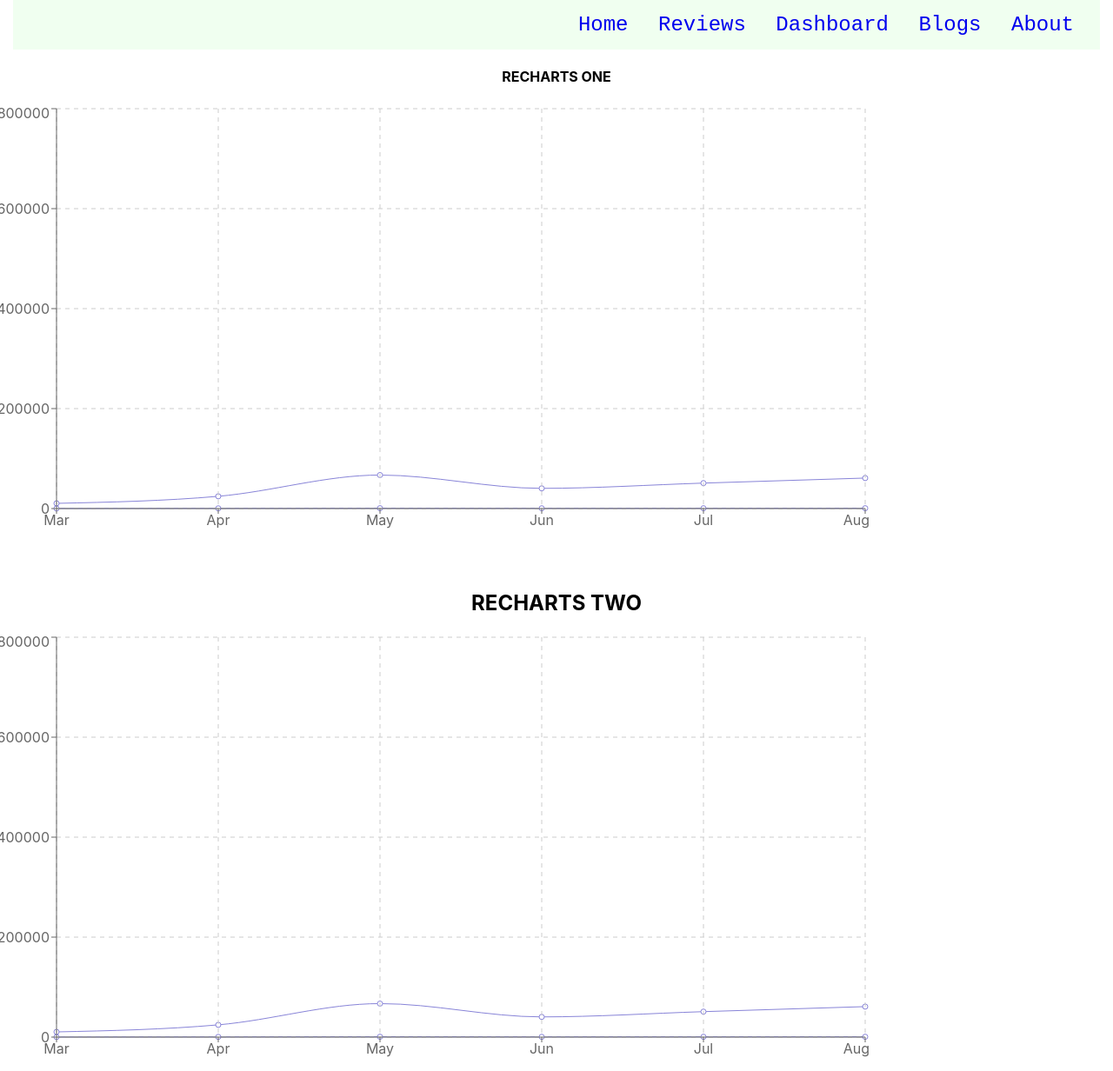
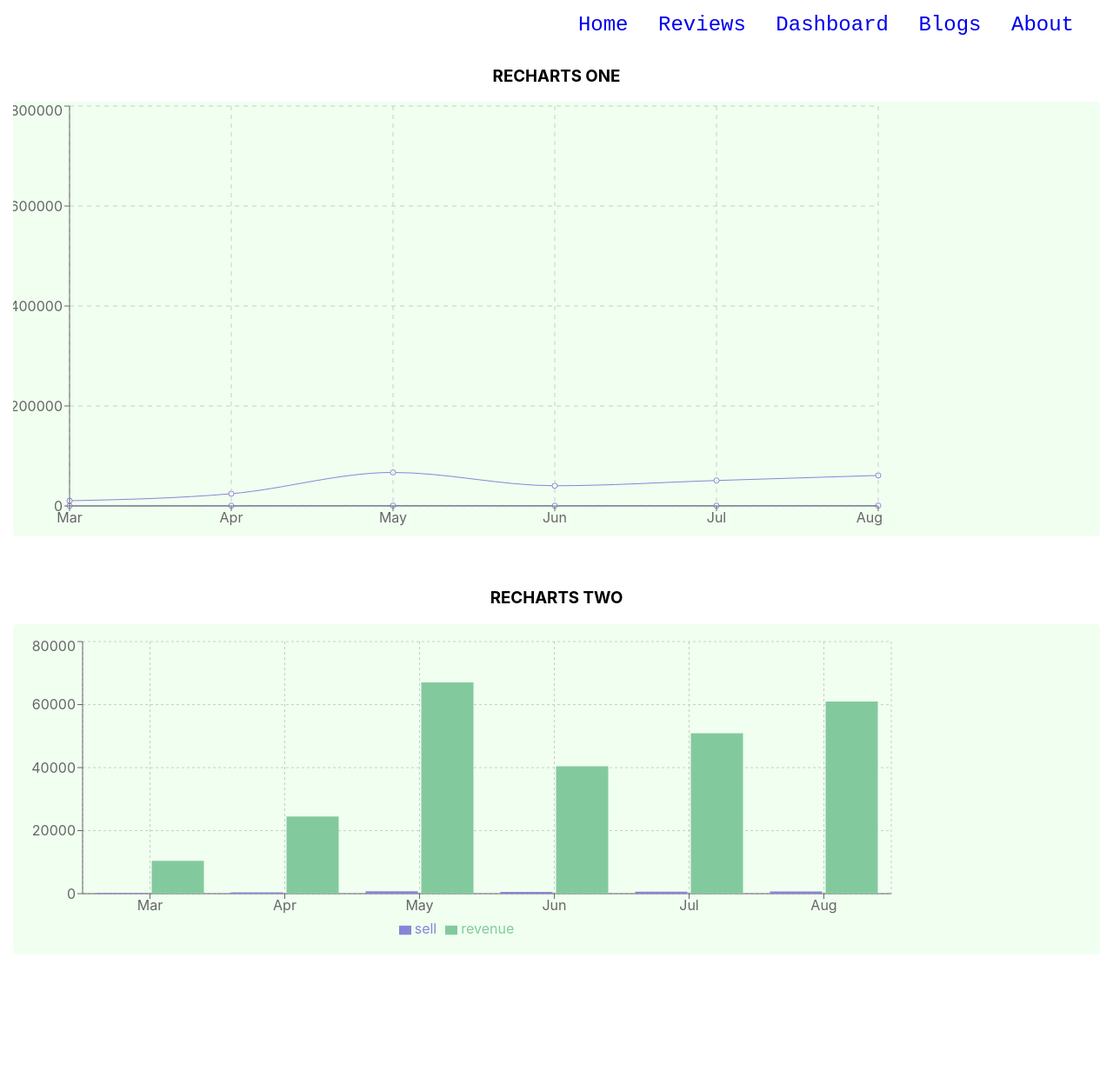
Before and after one commit to Enahaque/My-Rest-Assignment_9, a React (Create React App) app: page /dashboard in a window 1280 px wide. Shown: the whole page at 87% size. After the commit the page ends 1113 px from the top, so only its background shows below. Built offline with nearby package versions, Linux system fonts and the light colour scheme.

Commit message:
upadated

```diff
--- a/src/App.js
+++ b/src/App.js
@@ -12,7 +12,6 @@ function App() {
   return (
     <div className="App">
       <Header></Header>
-      {/* <h1>You can do, I believe on you</h1> */}
       <Routes>
         <Route path="/" element={<Home></Home>}></Route>
         <Route path="reviews" element={<Reviews></Reviews>}></Route>
--- a/src/components/About/About.css
+++ b/src/components/About/About.css
@@ -0,0 +1,10 @@
+.text {
+    text-align: justify;
+    margin-left: 15px;
+    margin-right: 15px;
+    text-indent: 50px;
+    border: 1px solid gray;
+    border-radius: 5px;
+    padding: 8px;
+    word-spacing: 10px;
+}
--- a/src/components/About/About.js
+++ b/src/components/About/About.js
@@ -1,9 +1,10 @@
 import React from 'react';
+import './About.css';
 
 const About = () => {
     return (
-        <div>
-            <h4>About</h4>
+        <div className='text'>
+            <p>It's a world number one web-coding learning platform which provided by Programming Hero by extra ordinary talented CEO JHANKAR MAHBUB. By his excellent presenting any very weak student like me will be able  and attentive about programming.I think it's only one cheapest programming course in the world but if you evaluate by service you will find world-class service. So many many thanks to programming here team especially JHANKAR MAHBUB to provide such kind of course for own countries young generation.Also pray to almighty Allah for Programming here team.Here like to mention that I am a over age (50 up) person moreover I am remaining till now by programming hero's awesome service and motivation. </p>
         </div>
     );
 };
--- a/src/components/Blogs/Blogs.js
+++ b/src/components/Blogs/Blogs.js
@@ -7,21 +7,36 @@ const Blogs = () => {
             <div className='first-div'>
 
                 <h2>What is context API?</h2>
-                <p>Lorem ipsum dolor sit amet, consectetur adipisicing elit. Doloremque necessitatibus mollitia architecto non ab nulla repudiandae quisquam aliquid consectetur quae, quia, explicabo voluptates omnis sint aperiam delectus quibusdam, nobis id?</p>
+                <p>
+                    The React Context API is a way for a React app to effectively produce global variables that can be passed around. This is the alternative to "prop drilling" or moving props from grandparent to child to parent, and so on.
+                </p>
 
             </div>
 
             <div className='second-div'>
 
-                <h2>What is context API?</h2>
-                <p>Lorem ipsum dolor sit amet, consectetur adipisicing elit. Doloremque necessitatibus mollitia architecto non ab nulla repudiandae quisquam aliquid consectetur quae, quia, explicabo voluptates omnis sint aperiam delectus quibusdam, nobis id?</p>
+                <h2>What is semantic tag?</h2>
+                <p>
+                    The HTML semantics refers to the tags that provide meaning to an HTML page rather than just presentation. It makes HTML more comprehensible by better defining the different sections and layout of web pages.
+                    List of a few semantic elements like;
+                    article,details,aside,time,nav,mark,main,header etc
+
+                </p>
 
             </div>
 
             <div className='last-div'>
 
-                <h2>What is context API?</h2>
-                <p>Lorem ipsum dolor sit amet, consectetur adipisicing elit. Doloremque necessitatibus mollitia architecto non ab nulla repudiandae quisquam aliquid consectetur quae, quia, explicabo voluptates omnis sint aperiam delectus quibusdam, nobis id?</p>
+                <h2>What is different Inline and Inline block elements?</h2>
+                <p>
+                    Inline :The elements does't start on a new line and only occupy just the width it requires.It's not possible to set the width and height.
+                </p>
+                <p>
+                    Inline block:In other words, inline elements do NOT start on a new line and only takes up as much width as its content.But you can set it's width and height values.
+
+                </p>
+
+
 
             </div>
         </div>
--- a/src/components/Dashboard/Dashboard.css
+++ b/src/components/Dashboard/Dashboard.css
@@ -0,0 +1,24 @@
+.main-div{
+    /* background-color: honeydew; */
+}
+
+.main-div h2{
+    font-family: 'Courier New', Courier, monospace;
+}
+
+.line-chart{
+    background-color:honeydew;
+    border-radius: 5px;
+    margin-left: 15px;
+    margin-right: 15px;
+}
+
+
+.bar-chart{
+    background-color:honeydew;
+    border-radius: 5px;
+    margin-left: 15px;
+    margin-right: 15px;
+    margin-bottom: 15px;
+    padding: 15px;
+}
--- a/src/components/Dashboard/Dashboard.js
+++ b/src/components/Dashboard/Dashboard.js
@@ -1,13 +1,23 @@
 import React from 'react';
-import { LineChart, Line,XAxis,YAxis,Tooltip,CartesianGrid } from 'recharts';
+import './Dashboard.css';
+import {
+    LineChart,
+    Line,
+    XAxis,
+    YAxis,
+    Tooltip,
+    CartesianGrid,
+    BarChart,
+    Bar,
+    Legend
+
+} from 'recharts';
+// import React, { PureComponent } from 'react';
+// import { PieChart, Pie, Sector, Cell} from 'recharts';
 
 const Dashboard = () => {
-    // const data = [
-    //     { name: 'Page A', uv: 4090, pv: 72400, amt: 2400 },
-    //     { name: 'Page B', uv: 400, pv: 2400, amt: 12400 },
-    //     { name: 'Page C', uv: 5400, pv: 400, amt: 2400 },
-    // ];
-      const data=[
+
+    const data = [
         {
             "month": "Mar",
             "investment": 100000,
@@ -44,11 +54,12 @@ const Dashboard = () => {
             "sell": 670,
             "revenue": 61000
         }
-        ]
+    ];
 
     return (
-        <div>
-            <h4>RECHARTS ONE</h4>
+        <div className='main-div'>
+            <h3>RECHARTS ONE</h3>
+            <div className='line-chart'>
                 <LineChart width={1000} height={500} data={data}>
                     <Line type="monotone" dataKey="sell" stroke="#8884d8" />
                     <Line type="monotone" dataKey="revenue" stroke="#8884d8" />
@@ -57,19 +68,25 @@ const Dashboard = () => {
                     <YAxis dataKey="investment" ></YAxis>
                     <Tooltip />
                 </LineChart>
-            <br /><br />
-            <h2>RECHARTS TWO</h2>
-            <LineChart width={1000} height={500} data={data}>
-                <Line type="monotone" dataKey="sell" stroke="#8884d8" />
-                <Line type="monotone" dataKey="revenue" stroke="#8884d8" />
-                <CartesianGrid stroke="#ccc" strokeDasharray="5 5" />
-                <XAxis dataKey="month"></XAxis>
-                <YAxis dataKey="investment" ></YAxis>
+            </div>
+            <br />
+            <br />
+            <h3>RECHARTS TWO</h3>
+            <div className='bar-chart'>
+                <BarChart width={1000} height={350} data={data}>
+                    <CartesianGrid strokeDasharray="3 3" />
+                    <XAxis dataKey="month" />
+                    <YAxis/>
                     <Tooltip />
-            </LineChart>
+                    <Legend />
+                    <Bar dataKey="sell" fill="#8884d8" />
+                    <Bar dataKey="revenue" fill="#82ca9d" />
+                </BarChart>
+            </div>
 
         </div>
     );
 };
 
+
 export default Dashboard;
--- a/src/components/Header/Header.css
+++ b/src/components/Header/Header.css
@@ -2,7 +2,7 @@
     text-align: right;
     margin-left: 15px;
     margin-right: 15px;
-    background-color: honeydew;
+    /* background-color: honeydew; */
     padding: 15px;
 }
 .nav-section a{
--- a/src/components/Home/Home.js
+++ b/src/components/Home/Home.js
@@ -11,8 +11,8 @@ const Home = () => {
 
             <div className='container'>
                 <div className='text-container'>
-                    <h1>Your Next Laptop</h1>
-                    <h1>Your First Choose</h1>
+                    <h2>Your Next Laptop</h2>
+                    <h2>Your First Choose</h2>
                     <p>
                     HP 14 Inch Laptop PC 14s-fq0014na, AMD Athlon 3020e, 4GB RAM, 128GB SSD, FHD, Radeon Graphics, Free Upgrade to Windows 11, Microsoft 365 Personal 12 Months Included – Black
                     </p>
@@ -21,7 +21,7 @@ const Home = () => {
                 </div>
 
                 <div className='image-container'>
-                    <img src="https://i.ibb.co/6m0bzxt/laptop.png" alt="" />
+                    <img src="https://i.ibb.co/6m0bzxt/laptop.png" alt="..." />
                 </div>
             </div>
 
--- a/src/components/ReviewDetail/ReviewDetail.js
+++ b/src/components/ReviewDetail/ReviewDetail.js
@@ -5,7 +5,7 @@ const ReviewDetail = (props) => {
     const{img,name,comment,ratings}=props.data;
     return (
         <div className='review-detail'>
-            <img src={img} alt="" />
+            <img src={img} alt="..." />
             <h1>{name}</h1>
             <h2>{comment}</h2>
             <p>{ratings}</p>
--- a/src/components/Reviews/Reviews.js
+++ b/src/components/Reviews/Reviews.js
@@ -1,6 +1,5 @@
 import React from 'react';
 import ReviewDetail from '../ReviewDetail/ReviewDetail';
-// import Home from '../Home/Home';
 import './Reviews.css';
 
 const Reviews = () => {
@@ -8,9 +7,9 @@ const Reviews = () => {
         { id: 1,img:"https://i.ibb.co/yWJ5gSt/baby.jpg", name: 'enamul', comment: 'awesome', ratings: '5*' },
         { id: 2,img:"https://i.ibb.co/yWJ5gSt/baby.jpg", name: 'sadek', comment: 'nice', ratings: '4*' },
         { id: 3,img:"https://i.ibb.co/yWJ5gSt/baby.jpg", name: 'sazid', comment: 'good', ratings: '3*' },
-        { id: 4,img:"https://i.ibb.co/yWJ5gSt/baby.jpg", name: 'shofiq', comment: 'good', ratings: '3*' },
+        { id: 4,img:"https://i.ibb.co/yWJ5gSt/baby.jpg", name: 'shofiq', comment: 'good', ratings: '4*' },
         { id: 5,img:"https://i.ibb.co/yWJ5gSt/baby.jpg", name: 'saila', comment: 'good', ratings: '3*' },
-        { id: 6,img:"https://i.ibb.co/yWJ5gSt/baby.jpg", name: 'nitu', comment: 'good', ratings: '3*' },
+        { id: 6,img:"https://i.ibb.co/yWJ5gSt/baby.jpg", name: 'nitu', comment: 'good', ratings: '5*' },
     ]
     return (
         <div>
@@ -18,12 +17,12 @@ const Reviews = () => {
             <div className='review'>
                 {
                     data.slice(0,3).map(data =><ReviewDetail
+                        key={data.id}
+                        data={data}
+                        ></ReviewDetail>)
 
-                       key={data.id}
-                       data={data}
+                }
 
-                    ></ReviewDetail>)
-                }
             </div>
         </div>
     );
```
Lines whose indentation alone changed are shown as unchanged.
